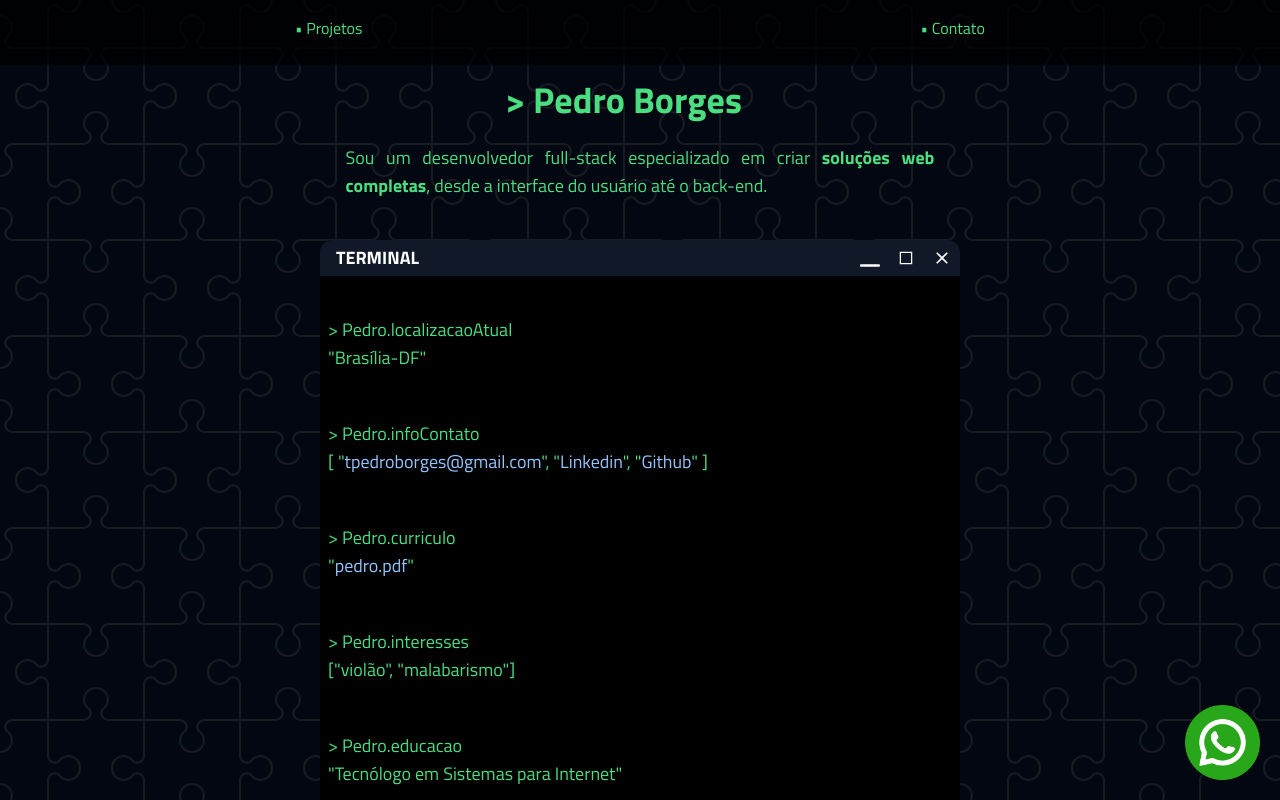
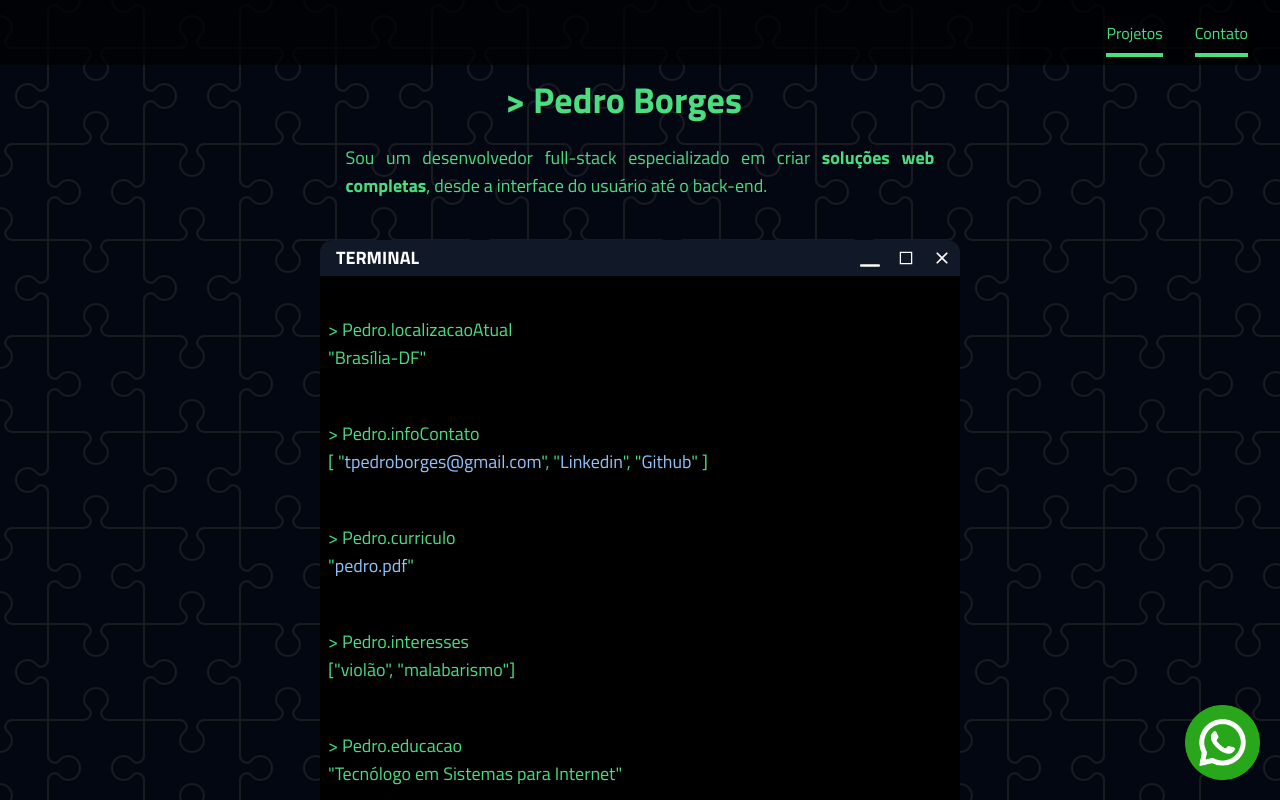
Before and after one commit to dspedroborges/next-portfolio, a Next.js app: page / in a window 1280 px wide. Shown: the top 800 px of the page. Built offline with nearby package versions, Linux system fonts and the light colour scheme.

Commit message:
mudança no menu

```diff
--- a/src/pages/index.tsx
+++ b/src/pages/index.tsx
@@ -141,13 +141,14 @@ export default function Home() {
 function Navbar({ options }: { options: OptionType[] }) {
   return (
     <nav className="w-full bg-black bg-opacity-75 text-green-400 fixed top-0 z-50 h-[65px]">
-      <ul className="flex justify-around items-center p-4">
+      <ul className="flex items-center md:justify-end h-full md:pr-8 md:gap-8 justify-around pr-0 gap-0">
         {
           options.map((option: OptionType, i) => {
             return (
-              <li key={i} className="group overflow-hidden">
-                <a href={option.link}>• {option.name} </a>
-                <div className="-translate-x-[200%] group-hover:translate-x-0 h-1 mt-2 bg-green-400 w-[60px] mx-auto transition-all"></div>
+              <li key={i} className="group overflow-hidden relative h-full flex items-center">
+                <Link href={option.link} className="group-hover:text-white">{option.name} </Link>
+                <div className="absolute bottom-[8px] h-1 bg-green-400 w-[60px] mx-auto transition-all"></div>
+                <div className="absolute -left-[200%] group-hover:left-0 bottom-[8px] h-1 bg-white w-[60px] mx-auto transition-all"></div>
               </li>
             )
           })
```
